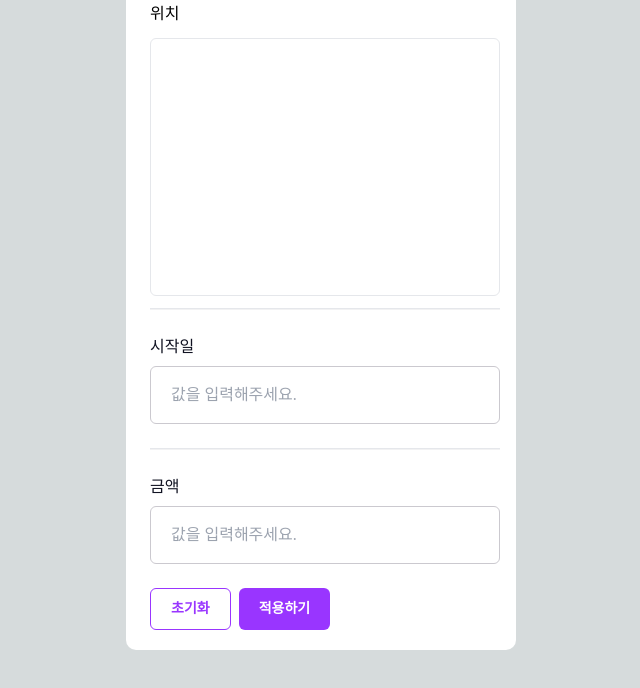
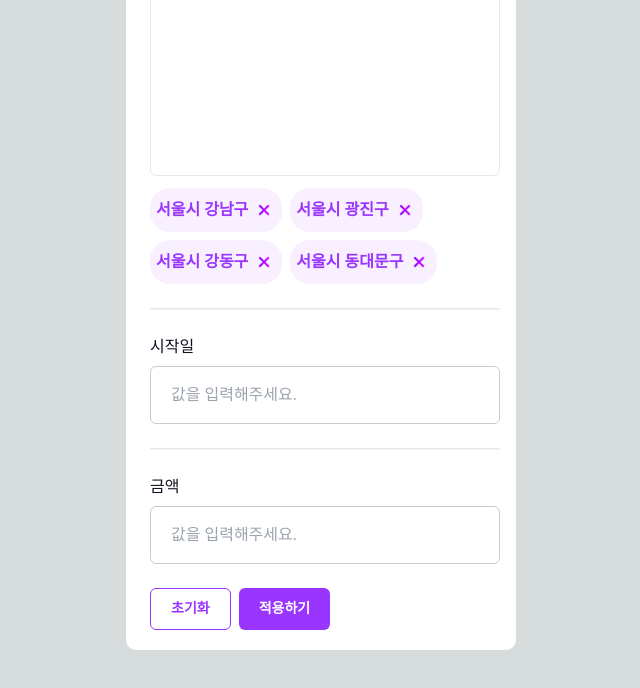
Before and after one commit to 12-Pair-Programming/Dang-il, a Next.js app: page /test/filter in a window 1280 px wide. Shown: the top 688 px of the page, without its empty margins (526-1166 px from the left). Built offline with nearby package versions, Linux system fonts and the light colour scheme; a web font is replaced by a local one.

Commit message:
feat: 상세 필터 해시태그 UI 구현

```diff
--- a/features/NoticeList/DetailFilter.tsx
+++ b/features/NoticeList/DetailFilter.tsx
@@ -1,9 +1,17 @@
-import React from 'react';
+import React, { useState } from 'react';
 import Image from 'next/image';
 import { Input } from '@/shared/@common/ui/Input/Input';
 import Button from '@/shared/@common/ui/Button/Button';
 
 const DetailFilter = () => {
+  const [clickedItem, setClickItem] = useState('');
+  const [hashtag, setHashtag] = useState([]);
+
+  const handleClickItem = (item: string) => {
+    setClickItem(item);
+    setHashtag((prevHashtags) => [...prevHashtags, `${item}`]);
+  };
+
   return (
     <div className="flex w-[390px] px-6 py-5 flex-col items-start gap-6 bg-white absolute right-[238px] bottom-[150px] rounded-[10px]">
       <div className="flex justify-between items-center self-stretch">
@@ -19,14 +27,64 @@ const DetailFilter = () => {
         <div className="flex flex-col items-start gap-3">
           <p>위치</p>
           <div className="w-[350px] h-[258px] rounded-[6px] border border-gray-200"></div>
-          <div></div>
+          <div className="flex flex-col items-start gap-2">
+            <div className="flex items-center gap-2">
+              <div className="flex px-[6px] py-[10px] justify-center items-center gap-1 rounded-[20px] bg-purple-10">
+                <p className="text-primary font-bold">
+                  {hashtag.join('')}서울시 강남구
+                </p>
+                <Image
+                  src="/images/purpleClose.png"
+                  alt="창 닫기 아이콘"
+                  height={24}
+                  width={24}
+                />
+              </div>
+              <div className="flex px-[6px] py-[10px] justify-center items-center gap-1 rounded-[20px] bg-purple-10">
+                <p className="text-primary font-bold">
+                  {hashtag.join('')}서울시 광진구
+                </p>
+                <Image
+                  src="/images/purpleClose.png"
+                  alt="창 닫기 아이콘"
+                  height={24}
+                  width={24}
+                />
+              </div>
+            </div>
+            <div className="flex items-center gap-2">
+              <div className="flex px-[6px] py-[10px] justify-center items-center gap-1 rounded-[20px] bg-purple-10">
+                <p className="text-primary font-bold">
+                  {hashtag.join('')}서울시 강동구
+                </p>
+                <Image
+                  src="/images/purpleClose.png"
+                  alt="창 닫기 아이콘"
+                  height={24}
+                  width={24}
+                />
+              </div>
+              <div className="flex px-[6px] py-[10px] justify-center items-center gap-1 rounded-[20px] bg-purple-10">
+                <p className="text-primary font-bold">
+                  {hashtag.join('')}서울시 동대문구
+                </p>
+                <Image
+                  src="/images/purpleClose.png"
+                  alt="창 닫기 아이콘"
+                  height={24}
+                  width={24}
+                />
+              </div>
+            </div>
+          </div>
         </div>
         <div className="flex w-[350px] flex-col items-start gap-6">
-          <hr className="h-[2px] self-stretch bg-gray-10" />
+          <hr className="h-[2px] self-stretch bg-gray-10 mt-6" />
           <Input title="시작일" />
           <hr className="h-[2px] self-stretch bg-gray-10" />
           <Input title="금액" />
         </div>
+        {hashtag.join('')}
       </div>
       <div className="flex gap-2">
         <Button
```
Also changed, not shown: public/images/purpleClose.png (added).
